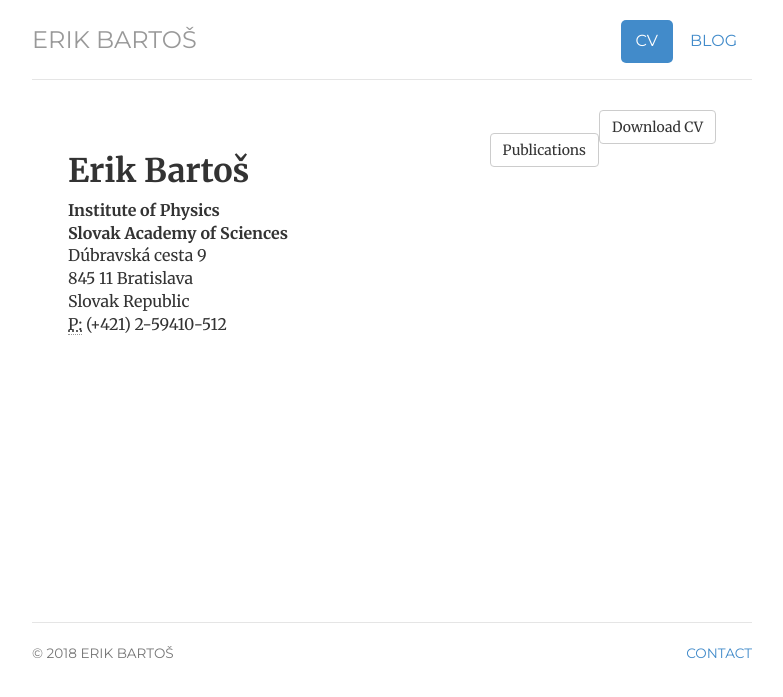
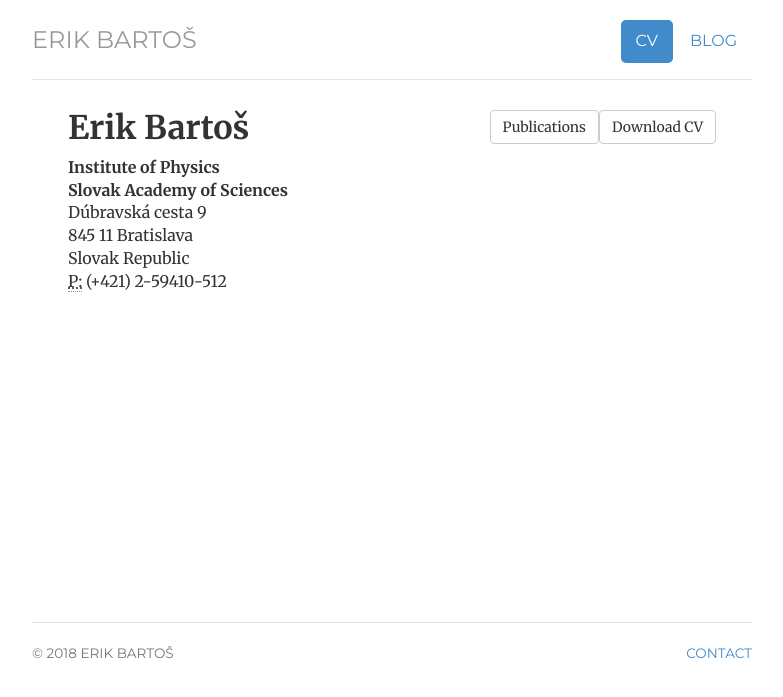
Before and after one commit to Mezek/mezek.github.io, a Jekyll site: the page built from cv/index.html, in a window 1280 px wide. Shown: the top 697 px of the page, without its empty margins (248-1031 px from the left). Built offline with Jekyll 4.4.1, drawn with Linux system fonts in a browser that asks for light colours.

Commit message:
Update index.html

```diff
--- a/cv/index.html
+++ b/cv/index.html
@@ -8,8 +8,12 @@ contact: passive
 description: C.V. for Erik Bartoš, a Physicists, Digital Publisher, Enthusiast, Sci-fi fan living and working in Slovakia.
 ---
 <div class="cv">
-	<a href="/files/modern_sk.pdf" class="btn btn-default pull-right" title="Download CV as PDF">Download CV</a><br>
-	<a href="/files/pubList-2017-11.pdf" class="btn btn-default pull-right" title="Download publications">Publications</a>
+	<div>
+		<a href="/files/modern_sk.pdf" class="btn btn-default pull-right" title="Download CV as PDF">Download CV</a>
+	</div>
+	<div>
+		<a href="/files/pubList-2017-11.pdf" class="btn btn-default pull-right" title="Download publications">Publications</a>
+	</div>
 
 	<div itemscope itemtype="https://schema.org/Person">
 		<span itemprop="name"><h1>Erik Bartoš</h1></span>
```
